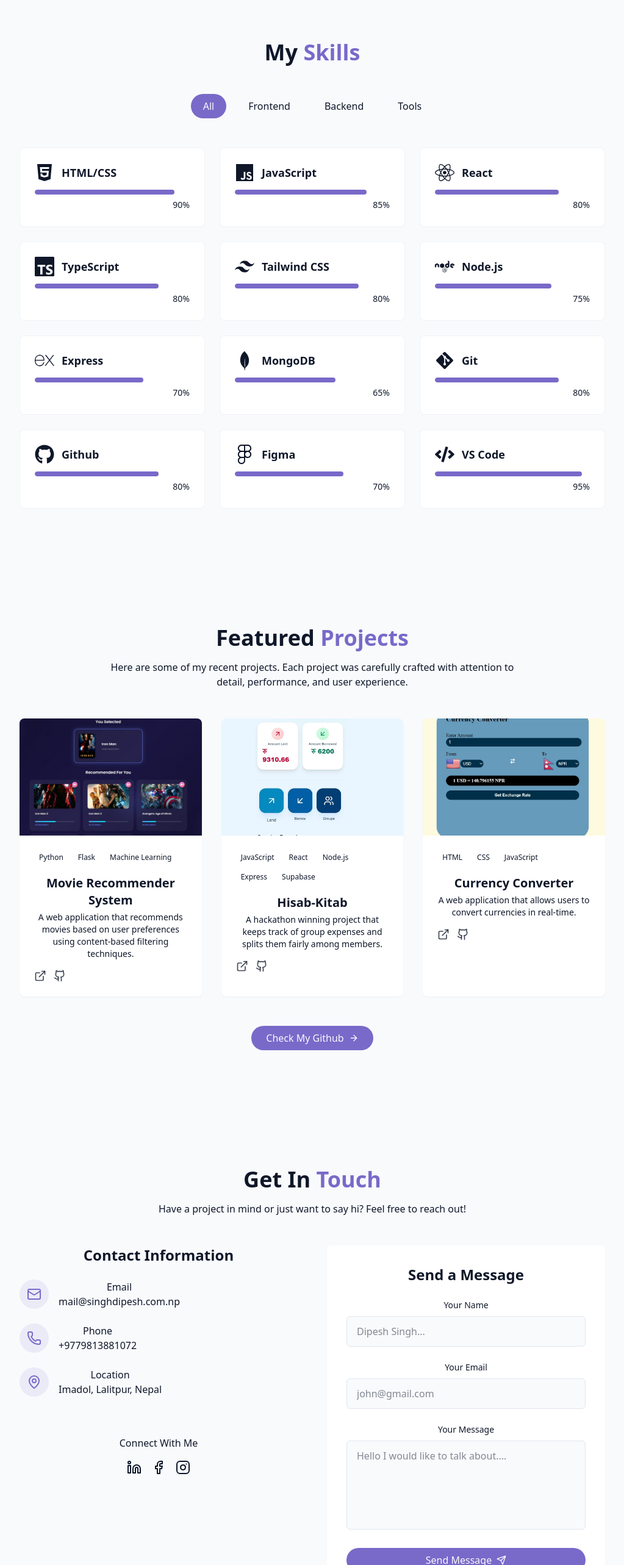
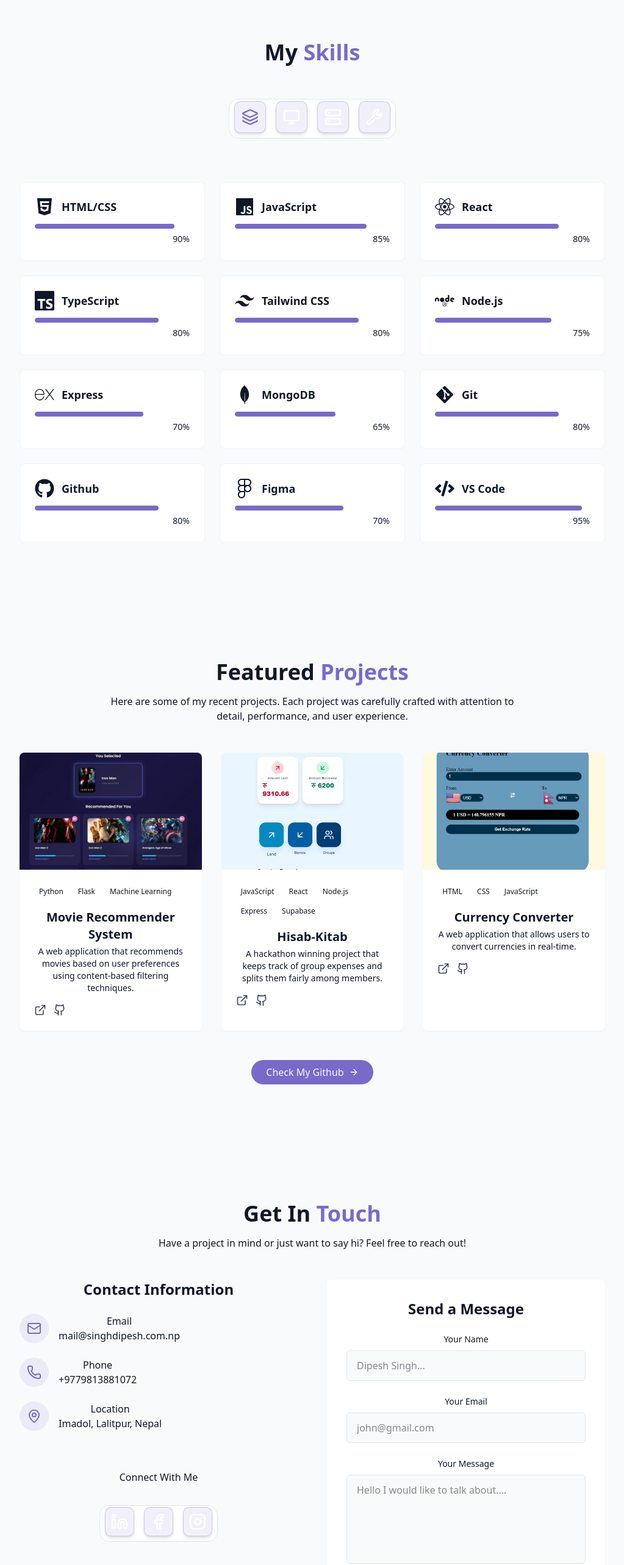
Before and after one commit to Dipu9813/dipesh-portfolio, a React (Vite) app: page / in a window 1280 px wide. Shown: the part 1536-4102 px from the top of the page at 61% size, without its empty margins (128-1151 px from the left). Built offline with nearby package versions, Linux system fonts and the light colour scheme.

Commit message:
ui improved

```diff
--- a/package.json
+++ b/package.json
@@ -21,6 +21,7 @@
     "emailjs-com": "^3.2.0",
     "gh-pages": "^6.3.0",
     "lucide-react": "^0.546.0",
+    "motion": "^12.23.24",
     "react": "^19.1.1",
     "react-dom": "^19.1.1",
     "react-icons": "^5.5.0",
--- /dev/null
+++ b/src/assets/Dock.css
@@ -0,0 +1,61 @@
+.dock-outer {
+  margin: 0 0.5rem;
+  display: flex;
+  max-width: 100%;
+  align-items: center;
+}
+
+.dock-panel {
+  position: relative;
+  display: flex;
+  align-items: flex-end;
+  width: fit-content;
+  gap: 1rem;
+  border-radius: 1rem;
+  background-color: hsl(var(--card));
+  border: 1px solid hsl(var(--border));
+  padding: 0 0.5rem 0.5rem;
+  margin: 0 auto;
+}
+
+.dock-item {
+  position: relative;
+  display: inline-flex;
+  align-items: center;
+  justify-content: center;
+  border-radius: 10px;
+  background-color: hsl(var(--primary) / 0.1);
+  border: 1px solid hsl(var(--primary) / 0.3);
+  box-shadow:
+    0 4px 6px -1px rgba(0, 0, 0, 0.1),
+    0 2px 4px -1px rgba(0, 0, 0, 0.06);
+  cursor: pointer;
+  outline: none;
+  transition: background-color 0.2s;
+}
+
+.dock-item:hover {
+  background-color: hsl(var(--primary) / 0.2);
+}
+
+.dock-icon {
+  display: flex;
+  align-items: center;
+  justify-content: center;
+}
+
+.dock-label {
+  position: absolute;
+  top: -2.5rem;
+  left: 50%;
+  width: fit-content;
+  white-space: pre;
+  border-radius: 0.375rem;
+  border: 1px solid hsl(var(--border));
+  background-color: hsl(var(--card));
+  padding: 0.25rem 0.75rem;
+  font-size: 0.75rem;
+  color: hsl(var(--foreground));
+  transform: translateX(-50%);
+  box-shadow: 0 2px 8px rgba(0, 0, 0, 0.15);
+}
--- a/src/components/ContactSection.jsx
+++ b/src/components/ContactSection.jsx
@@ -3,6 +3,7 @@ import { cn } from "@/lib/utils";
 import { useToast } from "@/hooks/use-toast";
 import { useState } from "react";
 import emailjs from 'emailjs-com';
+import Dock from "./Dock";
 
 export const ContactSection = () => {
     const { toast } = useToast();
@@ -88,17 +89,31 @@ export const ContactSection = () => {
 
                         </div>
                         <div className="pt-8">
-                            <h4 className="font-medium mb-4">Connect With Me</h4>
-                            <div className="flex space-x-4 justify-center">
-                                <a href="https://www.linkedin.com/in/dipesh--singh/" target="_blank">
-                                    <Linkedin />
-                                </a>
-                                <a href="https://www.facebook.com/dipesh.singh.50945" target="_blank">
-                                    <Facebook />
-                                </a>
-                                <a href="https://www.instagram.com/dipesh____singh/" target="_blank">
-                                    <Instagram />
-                                </a>
+                            <h4 className="font-medium mb-4 text-center">Connect With Me</h4>
+                            <div className="relative h-24 flex items-center justify-center">
+                                <Dock
+                                    items={[
+                                        {
+                                            icon: <Linkedin size={28} className="text-white" />,
+                                            label: 'LinkedIn',
+                                            onClick: () => window.open('https://www.linkedin.com/in/dipesh--singh/', '_blank')
+                                        },
+                                        {
+                                            icon: <Facebook size={28} className="text-white" />,
+                                            label: 'Facebook',
+                                            onClick: () => window.open('https://www.facebook.com/dipesh.singh.50945', '_blank')
+                                        },
+                                        {
+                                            icon: <Instagram size={28} className="text-white" />,
+                                            label: 'Instagram',
+                                            onClick: () => window.open('https://www.instagram.com/dipesh____singh/', '_blank')
+                                        }
+                                    ]}
+                                    magnification={65}
+                                    distance={150}
+                                    baseItemSize={48}
+                                    panelHeight={60}
+                                />
                             </div>
                         </div>
                     </div>
--- /dev/null
+++ b/src/components/Dock.jsx
@@ -0,0 +1,133 @@
+'use client';
+
+import { motion, useMotionValue, useSpring, useTransform, AnimatePresence } from 'motion/react';
+import { Children, cloneElement, useEffect, useMemo, useRef, useState } from 'react';
+
+import '../assets/Dock.css';
+
+function DockItem({ children, className = '', onClick, mouseX, spring, distance, magnification, baseItemSize }) {
+  const ref = useRef(null);
+  const isHovered = useMotionValue(0);
+
+  const mouseDistance = useTransform(mouseX, val => {
+    const rect = ref.current?.getBoundingClientRect() ?? {
+      x: 0,
+      width: baseItemSize
+    };
+    return val - rect.x - baseItemSize / 2;
+  });
+
+  const targetSize = useTransform(mouseDistance, [-distance, 0, distance], [baseItemSize, magnification, baseItemSize]);
+  const size = useSpring(targetSize, spring);
+
+  return (
+    <motion.div
+      ref={ref}
+      style={{
+        width: size,
+        height: size
+      }}
+      onHoverStart={() => isHovered.set(1)}
+      onHoverEnd={() => isHovered.set(0)}
+      onFocus={() => isHovered.set(1)}
+      onBlur={() => isHovered.set(0)}
+      onClick={onClick}
+      className={`dock-item ${className}`}
+      tabIndex={0}
+      role="button"
+      aria-haspopup="true"
+    >
+      {Children.map(children, child => cloneElement(child, { isHovered }))}
+    </motion.div>
+  );
+}
+
+function DockLabel({ children, className = '', ...rest }) {
+  const { isHovered } = rest;
+  const [isVisible, setIsVisible] = useState(false);
+
+  useEffect(() => {
+    const unsubscribe = isHovered.on('change', latest => {
+      setIsVisible(latest === 1);
+    });
+    return () => unsubscribe();
+  }, [isHovered]);
+
+  return (
+    <AnimatePresence>
+      {isVisible && (
+        <motion.div
+          initial={{ opacity: 0, y: 0 }}
+          animate={{ opacity: 1, y: -10 }}
+          exit={{ opacity: 0, y: 0 }}
+          transition={{ duration: 0.2 }}
+          className={`dock-label ${className}`}
+          role="tooltip"
+          style={{ x: '-50%' }}
+        >
+          {children}
+        </motion.div>
+      )}
+    </AnimatePresence>
+  );
+}
+
+function DockIcon({ children, className = '' }) {
+  return <div className={`dock-icon ${className}`}>{children}</div>;
+}
+
+export default function Dock({
+  items,
+  className = '',
+  spring = { mass: 0.1, stiffness: 150, damping: 12 },
+  magnification = 70,
+  distance = 200,
+  panelHeight = 68,
+  dockHeight = 256,
+  baseItemSize = 50
+}) {
+  const mouseX = useMotionValue(Infinity);
+  const isHovered = useMotionValue(0);
+
+  const maxHeight = useMemo(
+    () => Math.max(dockHeight, magnification + magnification / 2 + 4),
+    [magnification, dockHeight]
+  );
+  const heightRow = useTransform(isHovered, [0, 1], [panelHeight, maxHeight]);
+  const height = useSpring(heightRow, spring);
+
+  return (
+    <motion.div style={{ height, scrollbarWidth: 'none' }} className="dock-outer">
+      <motion.div
+        onMouseMove={({ pageX }) => {
+          isHovered.set(1);
+          mouseX.set(pageX);
+        }}
+        onMouseLeave={() => {
+          isHovered.set(0);
+          mouseX.set(Infinity);
+        }}
+        className={`dock-panel ${className}`}
+        style={{ height: panelHeight }}
+        role="toolbar"
+        aria-label="Application dock"
+      >
+        {items.map((item, index) => (
+          <DockItem
+            key={index}
+            onClick={item.onClick}
+            className={item.className}
+            mouseX={mouseX}
+            spring={spring}
+            distance={distance}
+            magnification={magnification}
+            baseItemSize={baseItemSize}
+          >
+            <DockIcon>{item.icon}</DockIcon>
+            <DockLabel>{item.label}</DockLabel>
+          </DockItem>
+        ))}
+      </motion.div>
+    </motion.div>
+  );
+}
--- a/src/components/HomeSection.jsx
+++ b/src/components/HomeSection.jsx
@@ -44,15 +44,13 @@ export const HomeSection = () => {
                   className="w-full h-full object-cover"
                 />
               </div>
-              {/* Optional: Add a glowing effect */}
-              {/* <div className="absolute inset-0 rounded-full bg-gradient-to-r from-primary/20 to-transparent opacity-50 animate-pulse-subtle"></div> */}
             </div>
           </div>
         </div>
       </div>
       <div className="absolute bottom-8 left-1/2 transform -translate-x-1/2 flex flex-col items-center animate-bounce">
-<span className="text-sm text-muted-foreground mb-2">Scroll</span>
-<ArrowDown className="h-5 w-5 text-primary" />
+        <span className="text-sm text-muted-foreground mb-2">Scroll</span>
+        <ArrowDown className="h-5 w-5 text-primary" />
       </div>
     </section>
   );
--- a/src/components/SkillsSection.jsx
+++ b/src/components/SkillsSection.jsx
@@ -2,6 +2,8 @@ import { useState, useEffect, useRef } from "react";
 import { cn } from "@/lib/utils";
 import { FaHtml5, FaCss3Alt, FaJs, FaReact, FaNode, FaGitAlt, FaGithub, FaFigma, FaCode } from "react-icons/fa";
 import { SiTypescript, SiTailwindcss, SiExpress, SiMongodb } from "react-icons/si";
+import { Layers, Monitor, Server, Wrench } from "lucide-react";
+import Dock from "./Dock";
 
 const skills = [
     //Frontend
@@ -66,23 +68,43 @@ export const SkillsSection = () => {
     return (
         <section ref={sectionRef} id="skills" className="py-24 px-4 relative bg-secondary/30">
             <div className="container mx-auto max-w-5xl">
-                <h2 className="text-3xl md:text-4xl font-bold mb-12 text-center">
+                <h2 className="text-3xl md:text-4xl font-bold mb-8 text-center">
                     My <span className="text-primary"> Skills</span>
                 </h2>
 
-                <div className="flex flex-wrap justify-center gap-4 mb-12">
-                    {categories.map((category, key) => (
-                        <button
-                            key={key}
-                            onClick={() => setActiveCategory(category)}
-                            className={cn(
-                                "px-5 py-2 rounded-full transition-colors duration-300 capitalize",
-                                activeCategory === category ? "bg-primary text-primary-foreground" : "bg-secondary/70 text-foreground hover:bg-secondary"
-                            )}
-                        >
-                            {category}
-                        </button>
-                    ))}
+                <div className="relative h-28 flex items-center justify-center mb-12">
+                    <Dock
+                        items={[
+                            {
+                                icon: <Layers size={28} className={activeCategory === "all" ? "text-primary" : "text-white"} />,
+                                label: 'All',
+                                onClick: () => setActiveCategory("all"),
+                                className: activeCategory === "all" ? "ring-2 ring-primary" : ""
+                            },
+                            {
+                                icon: <Monitor size={28} className={activeCategory === "frontend" ? "text-primary" : "text-white"} />,
+                                label: 'Frontend',
+                                onClick: () => setActiveCategory("frontend"),
+                                className: activeCategory === "frontend" ? "ring-2 ring-primary" : ""
+                            },
+                            {
+                                icon: <Server size={28} className={activeCategory === "backend" ? "text-primary" : "text-white"} />,
+                                label: 'Backend',
+                                onClick: () => setActiveCategory("backend"),
+                                className: activeCategory === "backend" ? "ring-2 ring-primary" : ""
+                            },
+                            {
+                                icon: <Wrench size={28} className={activeCategory === "tools" ? "text-primary" : "text-white"} />,
+                                label: 'Tools',
+                                onClick: () => setActiveCategory("tools"),
+                                className: activeCategory === "tools" ? "ring-2 ring-primary" : ""
+                            }
+                        ]}
+                        magnification={70}
+                        distance={180}
+                        baseItemSize={52}
+                        panelHeight={65}
+                    />
                 </div>
 
                 <div className="grid grid-cols-1 sm:grid-cols-2 lg:grid-cols-3 gap-6">
```
Also changed, not shown: src/assets/ElectricBorder.css (added), 1 other file (tests, documents, lock files or other folders).
